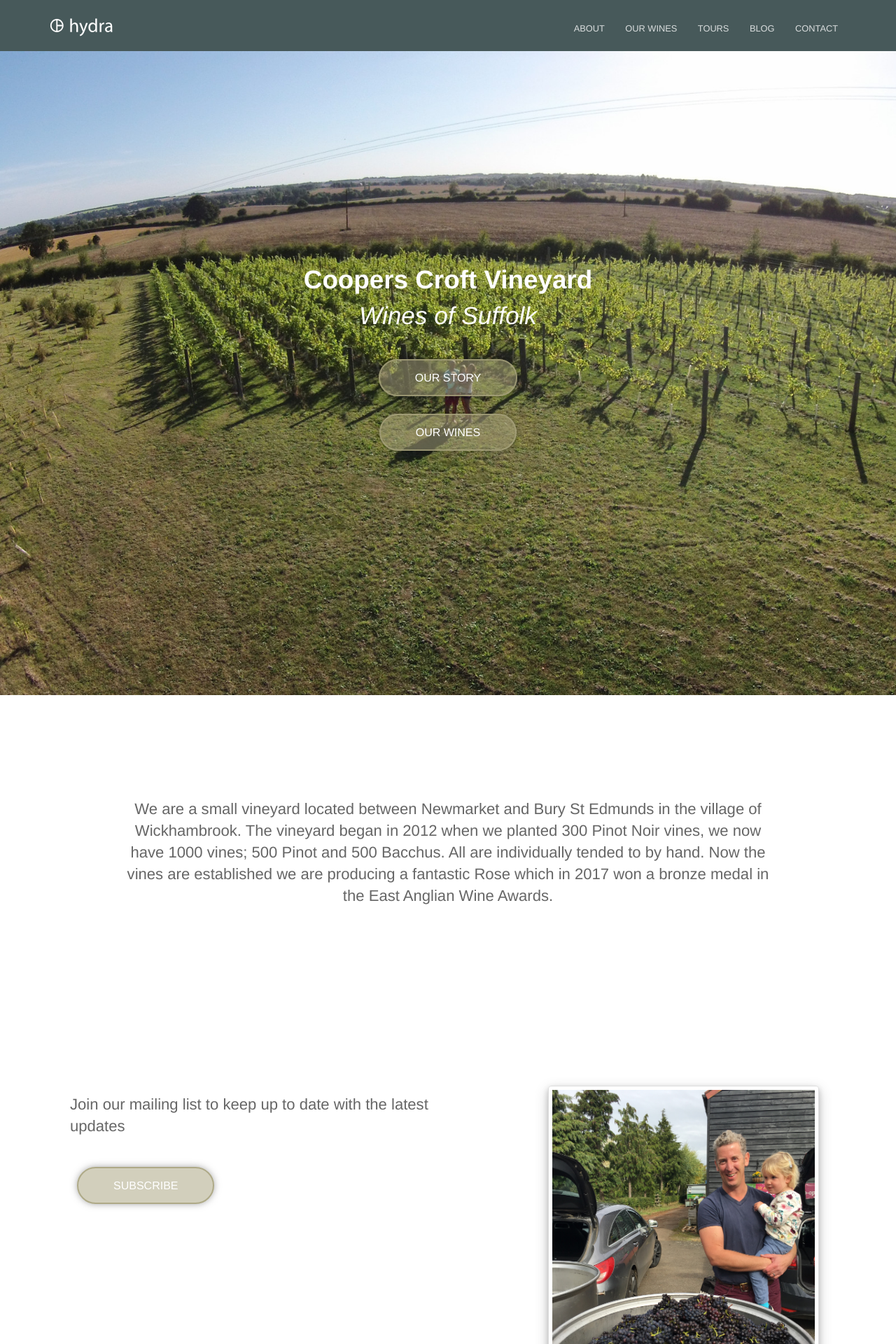
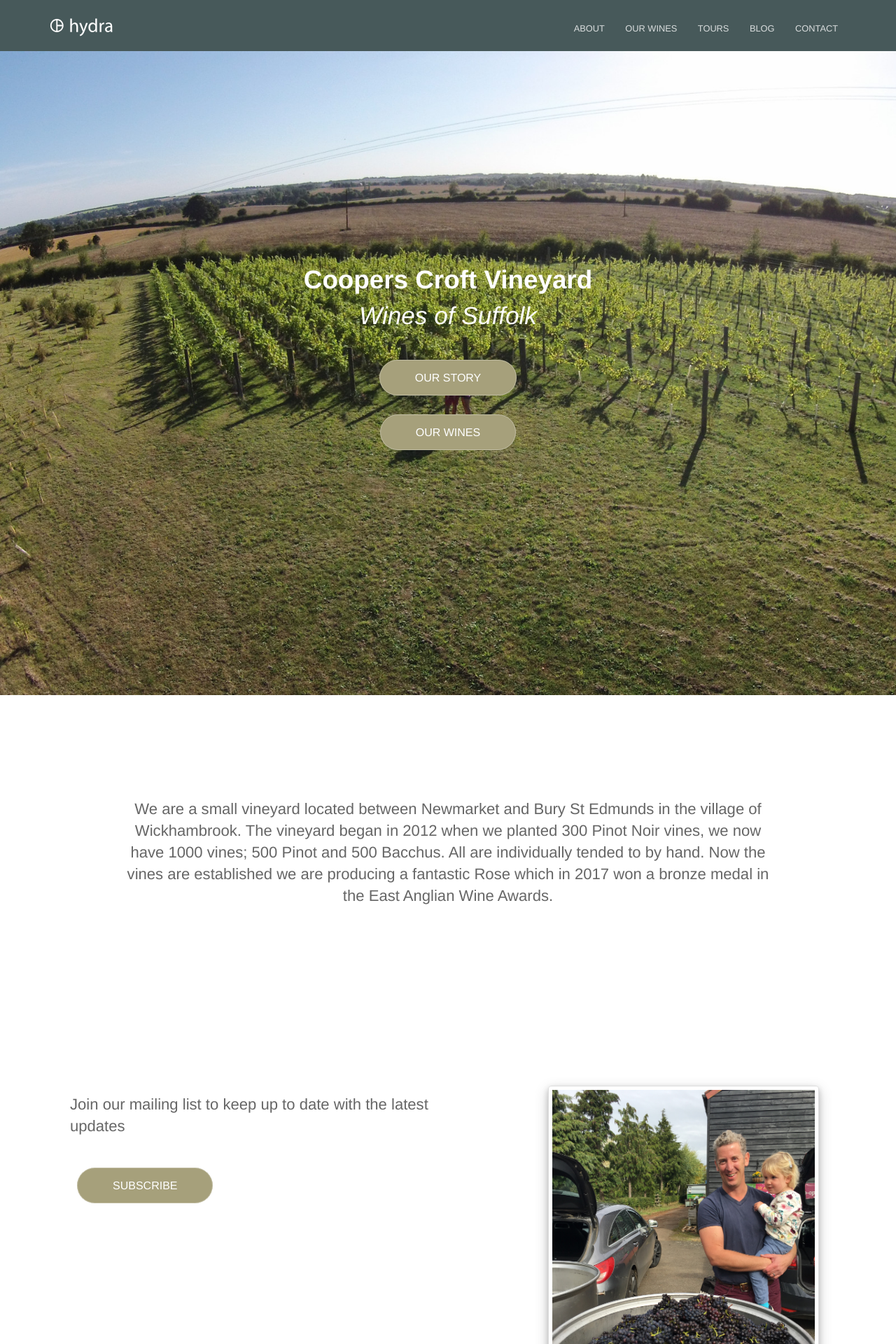
Before and after one commit to seblawson11/CoopersCroft, a Jekyll site: the page built from index.html, in a window 1280 px wide. Shown: the top 1920 px of the page at 70% size. Built offline with Jekyll 4.4.1, drawn with Linux system fonts in a browser that asks for light colours.

Commit message:
homepage imgs

```diff
--- a/_sass/custom-button.scss
+++ b/_sass/custom-button.scss
@@ -17,19 +17,17 @@
 }
 
 .cta.button.alt a {
-	background: rgba(166,160,123,0.5);
-	border-radius: 50px;
+	background: #A6A07B;
+	color: #fff;
+	border-radius: 60px;
 	padding: 16px 50px;
-	border: 2px solid rgba(166,160,123,0.8);
-	box-shadow: 0px 0px 12px -2px rgba(0,0,0,0.5);
 	text-transform: uppercase;
 	align-items: center;
 }
 
 .cta.button.alt a:hover,
 .cta.button.alt a:focus {
-	background: #A6A07B;
-	color: #fff;
-  box-shadow: 0 0.5em 0.5em -0.4em var(--hover);
-  transform: translateY(-0.25em);
+	background: rgba(166,160,123,0.6);
+	border: 2px solid rgba(166,160,123,0.8);
+	box-shadow: 0px 0px 12px -2px rgba(0,0,0,0.5);
 }
```
